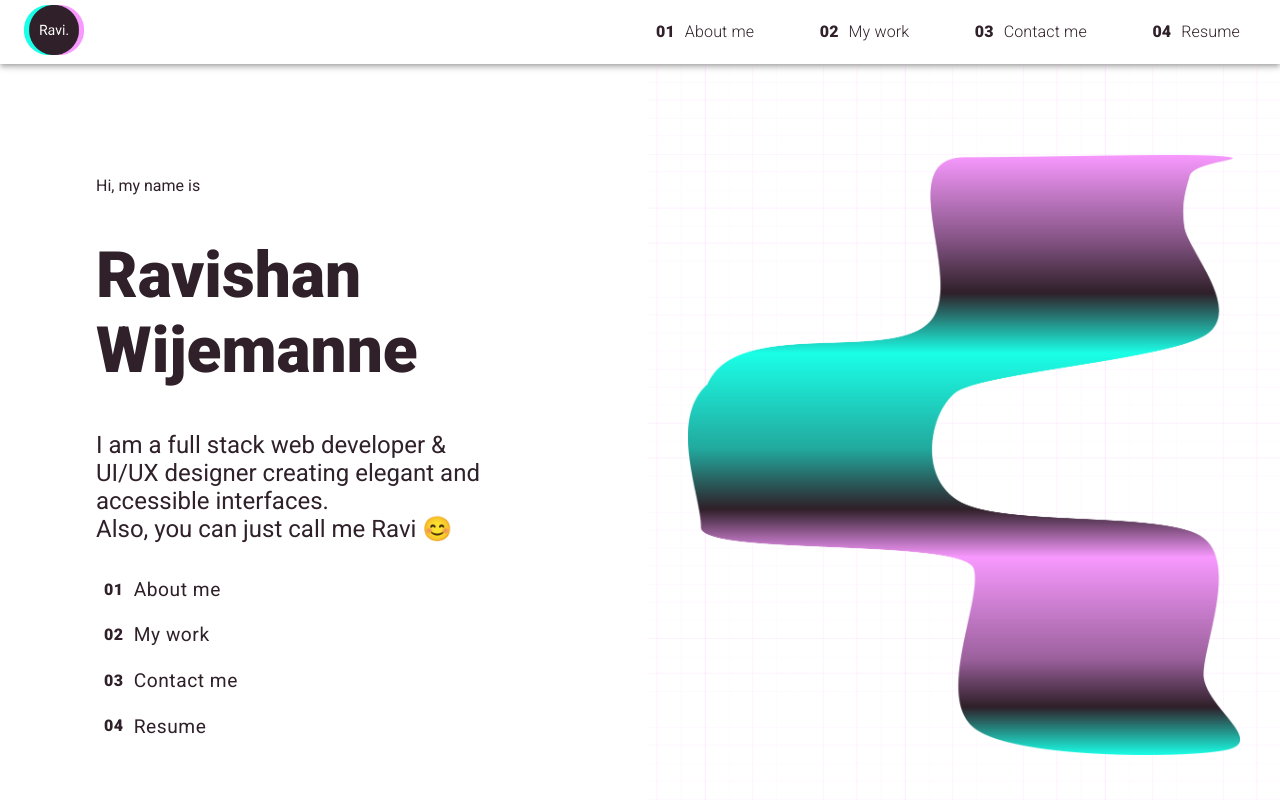
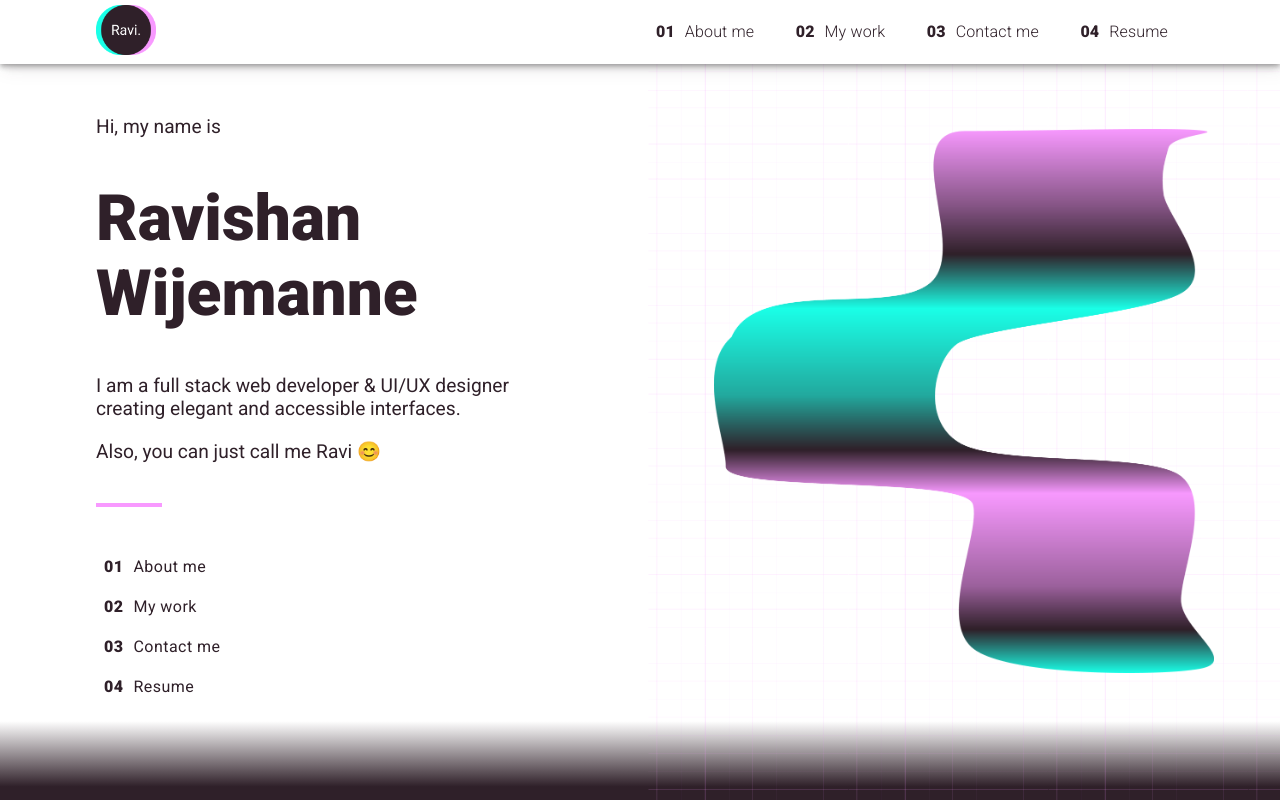
Before and after one commit to ravishanw/ravishanw-portfolio, a React (Vite) app: page / in a window 1280 px wide. Shown: the top 800 px of the page. Built offline with nearby package versions, Linux system fonts and the light colour scheme.

Commit message:
added basic contact me info

```diff
--- a/src/App.jsx
+++ b/src/App.jsx
@@ -9,18 +9,22 @@ function App() {
     {
       num: "01",
       item: "About me",
+      navId: "#about-me",
     },
     {
       num: "02",
       item: "My work",
+      navId: "#my-work",
     },
     {
       num: "03",
       item: "Contact me",
+      navId: "#contact-me",
     },
     {
       num: "04",
       item: "Resume",
+      navId: "#",
     },
   ];
 
--- a/src/components/AboutMe.jsx
+++ b/src/components/AboutMe.jsx
@@ -47,9 +47,10 @@ const uiSkills = [
 
 function AboutMe() {
   return (
+    <section id="about-me">
       <Grid className="about-me-container" container spacing={2}>
         <Grid item xs={12} md={6}>
-        <div className="half-container">
+          <div className="padding-container">
             <SectionTitle sectionText="About me" />
             <p>
               <span className="text-highlight">I love puzzles.</span> To me
@@ -109,6 +110,7 @@ function AboutMe() {
           />
         </Grid>
       </Grid>
+    </section>
   );
 }
 
--- a/src/components/ContactMe.jsx
+++ b/src/components/ContactMe.jsx
@@ -1,18 +1,45 @@
 import Grid from "@mui/material/Grid";
 import SectionTitle from "./SectionTitle";
+import Button from "@mui/material/Button";
 
 function ContactMe() {
   return (
-    <div>
+    <section id="contact-me">
       <Grid className="contact-me-container" container spacing={2}>
         <Grid item xs={12} md={6}>
-          <div className="half-container">
+          <div className="padding-container">
             <SectionTitle sectionText="Contact me" />
+            <p>
+              Want to co-create spectacular interfaces, have any questions, or
+              talk pop art? (Seriously, if you’ll let me, I can talk for hours
+              about the continuum that connects Kafka to Giger to Meshuggah)
+            </p>
+            <Button
+              href="mailto:ravishansays@gmail.com"
+              target="_blank"
+              sx={{
+                border: "1px solid #fff",
+                borderRadius: "4px",
+                color: "#fff",
+                fontSize: "1rem",
+                fontWeight: 400,
+                textTransform: "none",
+                justifyContent: "flex-start",
+                "&:hover": {
+                  backgroundColor: "#1AFFE7",
+                  border: "none",
+                  boxShadow: "4px 4px #fff",
+                  color: "#2F2029",
+                },
+              }}
+            >
+              Just send a message!
+            </Button>
           </div>
         </Grid>
         <Grid item xs={12} md={6}></Grid>
       </Grid>
-    </div>
+    </section>
   );
 }
 
--- a/src/components/MyWork.jsx
+++ b/src/components/MyWork.jsx
@@ -43,8 +43,9 @@ const projectsArr = [
 
 function MyWork() {
   return (
+    <section id="my-work">
       <div className="my-work-container">
-      <div className="full-container">
+        <div className="padding-container">
           <SectionTitle sectionText="My work" />
           <div className="cards-container">
             {projectsArr.map((el, index) => {
@@ -59,6 +60,7 @@ function MyWork() {
         </div>
         <div className="horizontal-grid"></div>
       </div>
+    </section>
   );
 }
 
--- a/src/components/Navbar.jsx
+++ b/src/components/Navbar.jsx
@@ -37,9 +37,13 @@ function Navbar(props) {
     >
       <AppBar
         className="nav-bar"
-        position="static"
+        position="fixed"
         sx={{
           backgroundColor: "#fff",
+          filter: "drop-shadow(4px 4px 8px rgba(47, 32, 41, 0.1))",
+          "& .MuiToolbar-root": {
+            padding: "0 6rem",
+          },
         }}
       >
         <Toolbar sx={{ paddingLeft: "50px", paddingRight: "50px" }}>
@@ -89,7 +93,7 @@ function Navbar(props) {
               >
                 {props.navList.map((el, index) => {
                   return (
-                    <a href="#" key={index}>
+                    <a href={el.navId} key={index}>
                       <MenuItem key={index}>
                         <span className="nav-num">{el.num}</span>
                         <span className="nav-item">{el.item}</span>
@@ -108,7 +112,7 @@ function Navbar(props) {
             >
               {props.navList.map((el, index) => {
                 return (
-                  <a className="hover-craft" href="#" key={index}>
+                  <a className="hover-craft" href={el.navId} key={index}>
                     <MenuItem
                       key={index}
                       sx={{
--- a/src/components/Welcome.jsx
+++ b/src/components/Welcome.jsx
@@ -5,19 +5,22 @@ import FluidImg from "../assets/neon-fluid.png";
 
 function Welcome(props) {
   return (
-    <Grid container spacing={2}>
+    <Grid className="welcome-container" container spacing={2}>
       <Grid item xs={12} md={6}>
-        <div className="welcome-container half-container">
-          <p>Hi, my name is</p>
+        <div className="padding-container">
+          <p className="welcome-description">Hi, my name is</p>
           <h1>
             Ravishan <br />
             Wijemanne
           </h1>
           <p className="welcome-description">
             I am a full stack web developer & UI/UX designer creating elegant
-            and accessible interfaces. <br /> Also, you can just call me Ravi
-            &#128522;
+            and accessible interfaces.
           </p>
+          <p className="welcome-description">
+            Also, you can just call me Ravi &#128522;
+          </p>
+          <div className="welcome-menu-separator"></div>
           <WelcomeMenu navList={props.navList} />
         </div>
       </Grid>
--- a/src/components/WelcomeMenu.jsx
+++ b/src/components/WelcomeMenu.jsx
@@ -8,10 +8,10 @@ function WelcomeMenu(props) {
           <Button
             className="hover-craft"
             key={index}
-            href="#"
+            href={el.navId}
             sx={{
               color: "#2F2029",
-              fontSize: "1.2rem",
+              fontSize: "1rem",
               fontWeight: 400,
               textTransform: "none",
               justifyContent: "flex-start",
--- a/src/index.css
+++ b/src/index.css
@@ -29,10 +29,7 @@ a {
   font-size: 4rem;
   font-weight: 900;
 }
-.half-container {
-  padding: 6rem 0 6rem 6rem;
-}
-.full-container {
+.padding-container {
   padding: 6rem;
 }
 .text-highlight {
@@ -73,14 +70,21 @@ a {
 /* Welcome screen */
 
 .welcome-container {
+  background: linear-gradient(#fff 90%, #2F2029 98%);
   color: #2F2029;
 }
 .welcome-container h1 {
   font-size: 4rem;
 }
 .welcome-description {
-  font-size: 1.5rem;
-  width: 75%;
+  margin-bottom: 20px;
+  font-size: 1.2rem;
+}
+.welcome-menu-separator {
+  background-color: #F899FF;
+  height: 4px;
+  margin: 40px 0;
+  width: 15%;
 }
 .pink-grid {
   align-items: center;
@@ -93,7 +97,7 @@ a {
   width: 100%;
 }
 .neon-fluid {
-  height: 600px;
+  height: 34rem;
 }
 .welcome-menu-container {
   display: flex;
@@ -104,7 +108,7 @@ a {
 /* About me */
 
 .about-me-container {
-  background: linear-gradient(#fff, #2F2029 20%);
+  background: linear-gradient(#2F2029 90%, #fff);
   color: #fff;
 }
 .skills-container ul {
@@ -132,7 +136,7 @@ a {
 /* My work */
 
 .my-work-container {
-  background-image: linear-gradient(#2F2029, #fff 20%, #fff 90%, #2F2029);
+  background: linear-gradient(#fff 90%, #2F2029);
   color:#2F2029;
   position: relative;
   z-index: 0;
```
Lines whose indentation alone changed are shown as unchanged.
